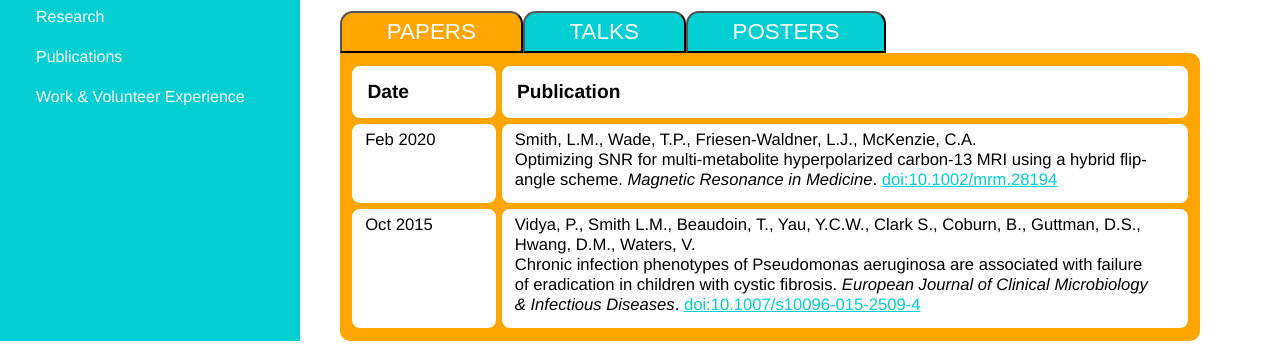
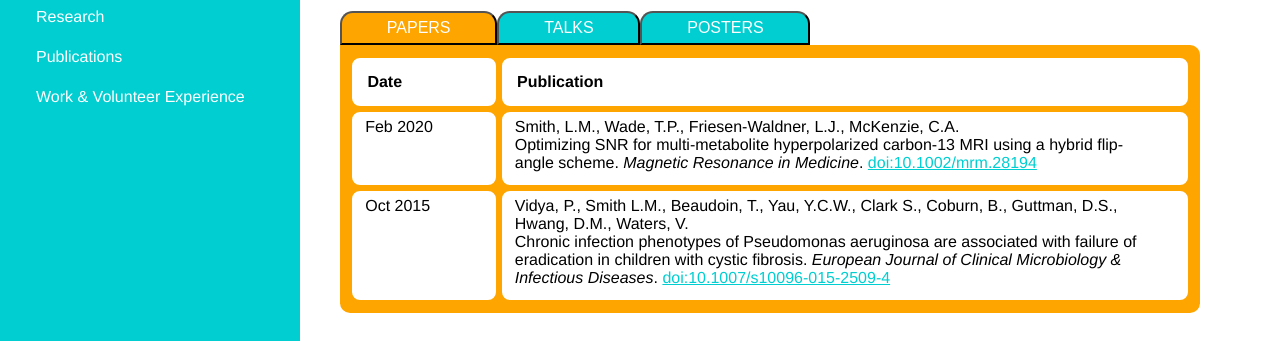
Before and after one commit to laurenmsmith/Website, a plain HTML site: page html/skills.html in a window 1280 px wide. Shown: the part 459-816 px from the top of the page. Drawn offline with nearby package versions, Linux system fonts and the light colour scheme.

Commit message:
fixed giant font on table

```diff
--- a/styles.css
+++ b/styles.css
@@ -174,7 +174,7 @@
         background:darkturquoise;
         padding: .5vw 3.5vw;
         float: left;
-        font-size: 1.75vw;
+        font-size: 16px;
         text-transform: uppercase;
         text-decoration: none;
         color: white;
@@ -203,7 +203,7 @@
     }
 
     .th1 {
-        font-size: 1.5vw;
+        font-size: 16px;
         padding-left: 1vw;
         width: 15%;
         border: orange solid .2vw;
@@ -213,7 +213,7 @@
 
     .td1 {
         text-align: left;
-        font-size: 1.3vw;
+        font-size: 16px;
         padding-right: 3vw;
         padding-left: 1vw;
         padding-bottom: 1vw;
```
